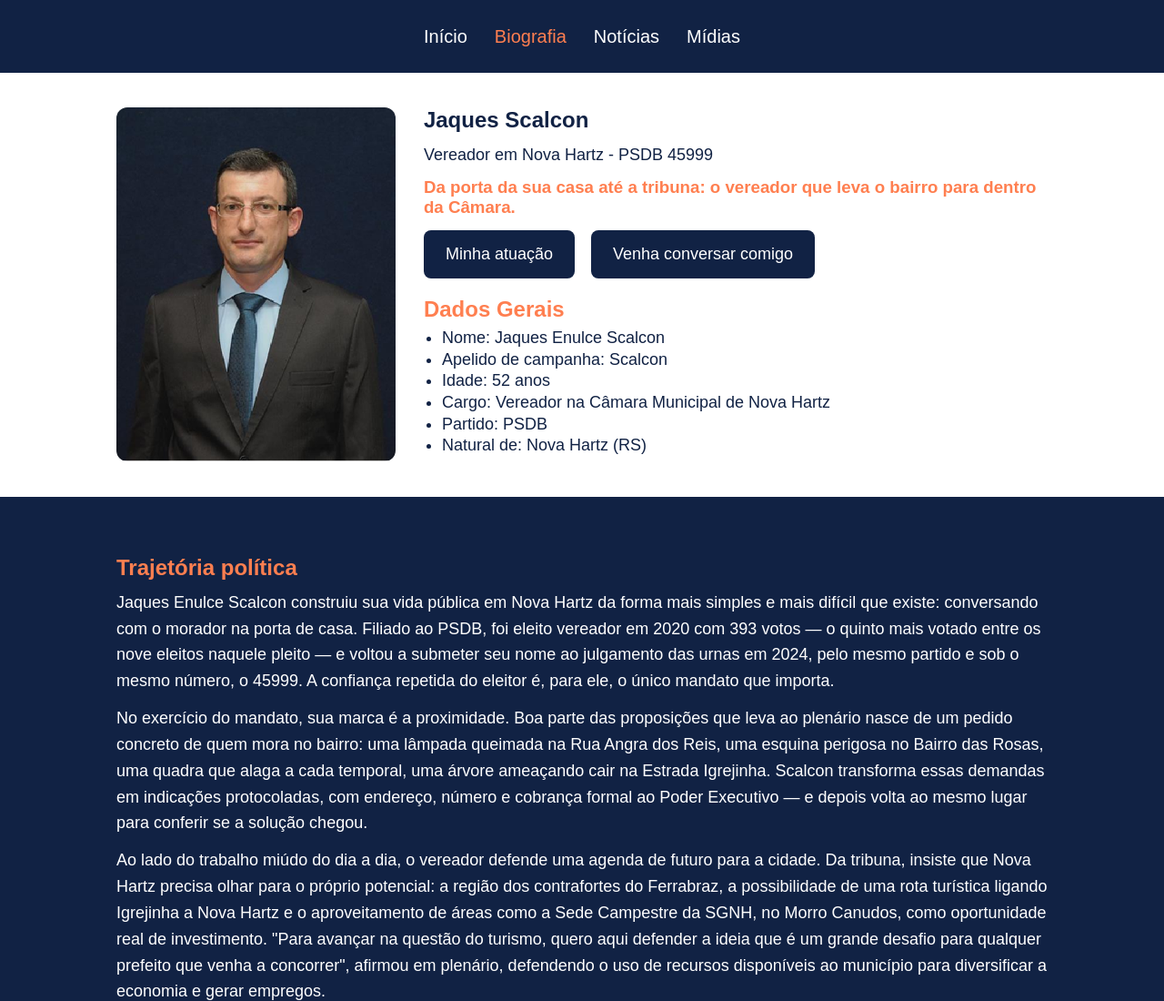
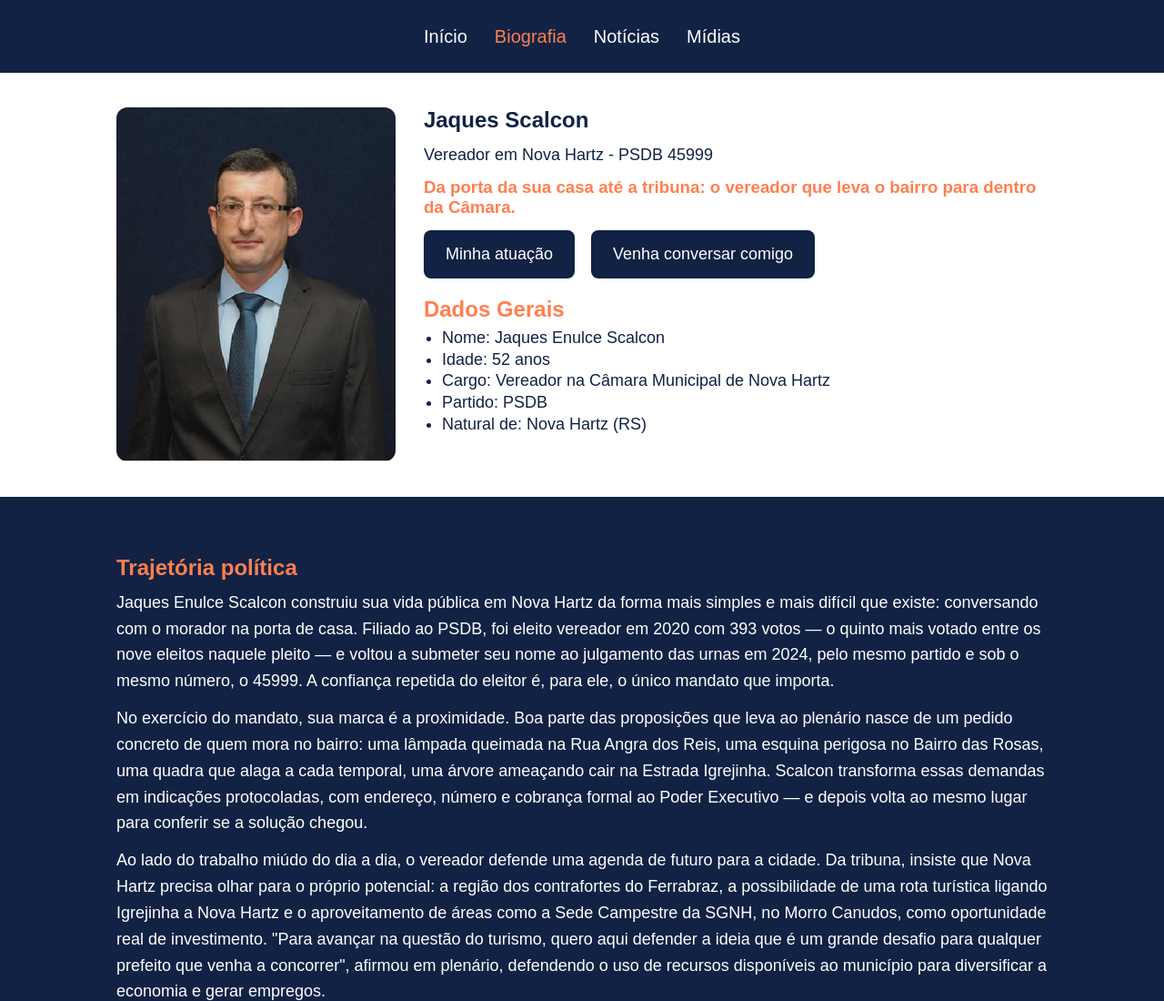
Before and after one commit to Wsgwagner/Projeto_Vereador, a plain HTML site: page biografia.html in a window 1280 px wide. Shown: the top 1100 px of the page at 91% size. Drawn offline with Linux system fonts and the light colour scheme; a web font is replaced by a local one.

Commit message:
Alteração na biografia
Apelido do vereador retirado.

```diff
--- a/biografia.html
+++ b/biografia.html
@@ -47,7 +47,6 @@
             <h2>Dados Gerais</h2>
             <ul>
                 <li>Nome: Jaques Enulce Scalcon</li>
-                <li>Apelido de campanha: Scalcon</li>
                 <li>Idade: 52 anos</li>
                 <li>Cargo: Vereador na Câmara Municipal de Nova Hartz</li>
                 <li>Partido: PSDB </li>
```
